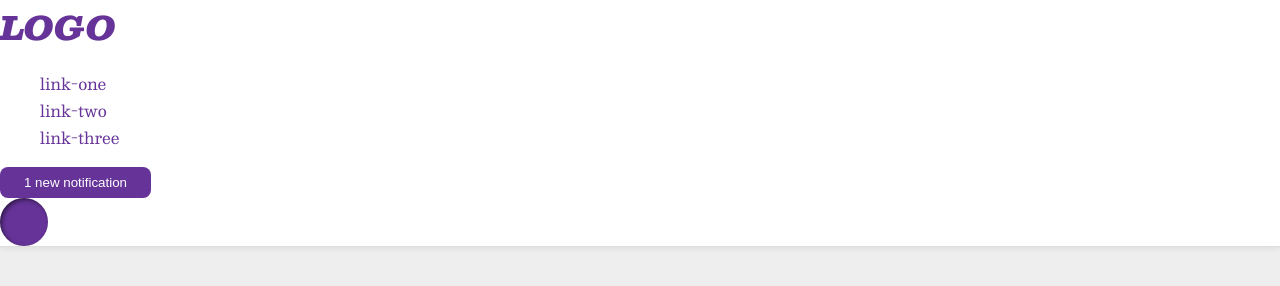
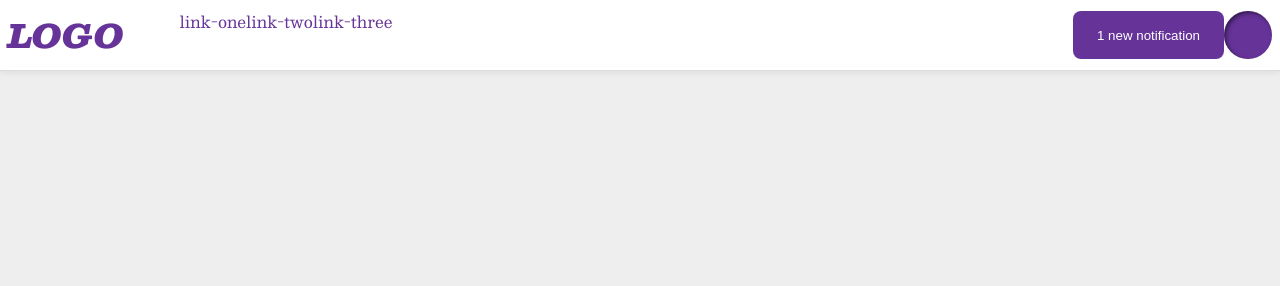
Before and after one commit to mnesfane/Theodinproject-Foundations-Course, a plain HTML site: page tutorial/css_assignments/flex/03-flex-header-2/index.html in a window 1280 px wide. Drawn offline with nearby package versions, Linux system fonts and the light colour scheme.

Commit message:
03flex not done

```diff
--- a/tutorial/css_assignments/flex/03-flex-header-2/index.html
+++ b/tutorial/css_assignments/flex/03-flex-header-2/index.html
@@ -9,6 +9,8 @@
   </head>
   <body>
     <div class="header">
+      <div class="part1">
+
         <div class="logo">
           LOGO
         </div>
@@ -17,10 +19,13 @@
           <li><a href="google.com">link-two</a></li>
           <li><a href="google.com">link-three</a></li>
         </ul>
+      </div>
+      <div class="part2">
         <button class="notifications">
           1 new notification
         </button>
         <div class="profile-image"></div>
       </div>
+    </div>
   </body>
 </html>
--- a/tutorial/css_assignments/flex/03-flex-header-2/style.css
+++ b/tutorial/css_assignments/flex/03-flex-header-2/style.css
@@ -46,3 +46,19 @@ a {
 ul {
   list-style-type: none;
 }
+
+.header{
+  display: flex;
+  justify-content: space-between;
+  align-items: center;
+  padding: 8px;
+}
+
+.part1 ,.part2{
+  display: flex;
+  /* padding: 0; */
+}
+.part1 ul{
+  display: flex;
+  margin: 0 16px;
+}
```
Lines whose indentation alone changed are shown as unchanged.
